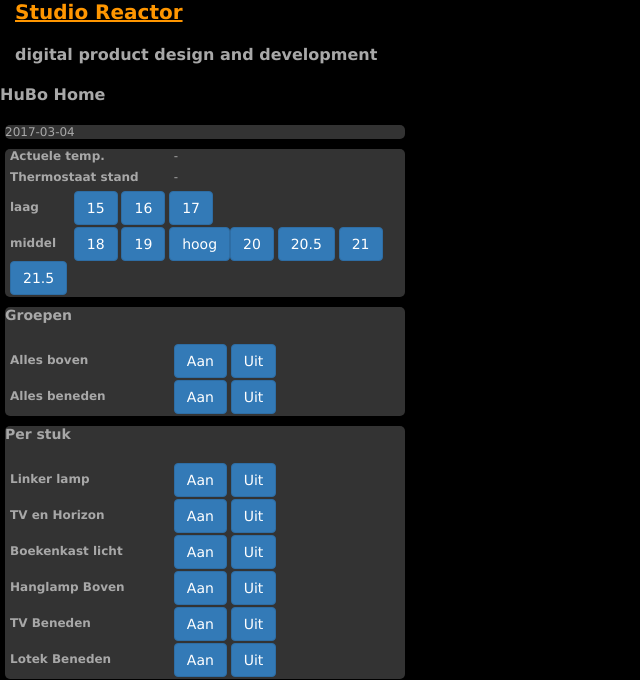
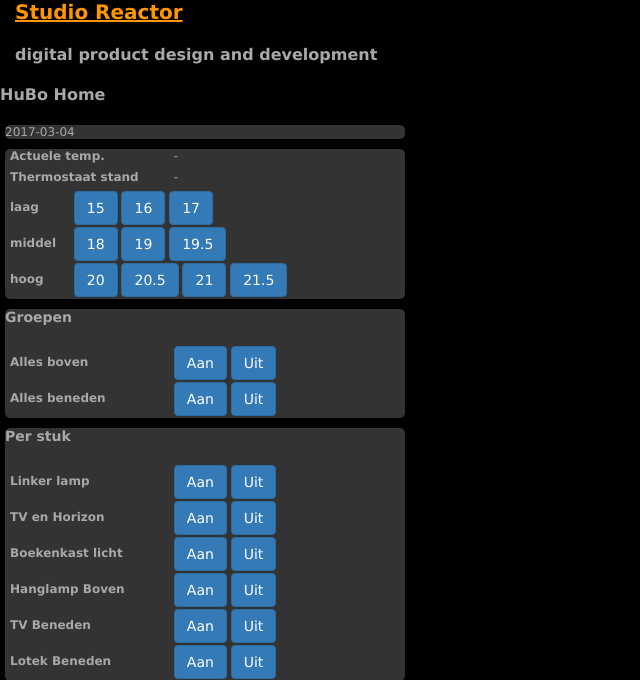
Before and after one commit to bouma/klikaanklikuit_flask, a Flask app: page / in a window 1280 px wide. Shown: the top 680 px of the page, without its empty margins (0-640 px from the left). Run offline with Flask 2, Linux system fonts and the light colour scheme; data that the repository does not hold is empty; some libraries are stand-ins or nearby versions.

Commit message:
more values

```diff
--- a/project/templates/index.html
+++ b/project/templates/index.html
@@ -22,21 +22,21 @@ Studio Reactor Raspberry Pi Flask
             <label style="width:60px;">laag</label>
             <!-- button class="btn btn-primary temp" data-value="0">14</button -->
             <button class="btn btn-primary temp" data-value="160">15</button>
-            <button class="btn btn-primary temp" data-value="145">16</button>
-            <button class="btn btn-primary temp" data-value="130">17</button>
+            <button class="btn btn-primary temp" data-value="70">16</button>
+            <button class="btn btn-primary temp" data-value="60">17</button>
         </div>
         <div>
             <label style="width:60px;">middel</label>
-            <button class="btn btn-primary temp" data-value="115">18</button>
-            <button class="btn btn-primary temp" data-value="100">19</button>
-            <button class="btn btn-primary temp" data-value="90>19.5</button>
+            <button class="btn btn-primary temp" data-value="50">18</button>
+            <button class="btn btn-primary temp" data-value="40">19</button>
+            <button class="btn btn-primary temp" data-value="35">19.5</button>
         </div>
         <div>
             <label style="width:60px;">hoog</label>
-            <button class="btn btn-primary temp" data-value="75">20</button>
-            <button class="btn btn-primary temp" data-value="65">20.5</button>
-            <button class="btn btn-primary temp" data-value="55">21</button>
-            <button class="btn btn-primary temp" data-value="50">21.5</button>
+            <button class="btn btn-primary temp" data-value="30">20</button>
+            <button class="btn btn-primary temp" data-value="25">20.5</button>
+            <button class="btn btn-primary temp" data-value="20">21</button>
+            <button class="btn btn-primary temp" data-value="15">21.5</button>
         </div>
     </div>
     <div class="groep">
```
